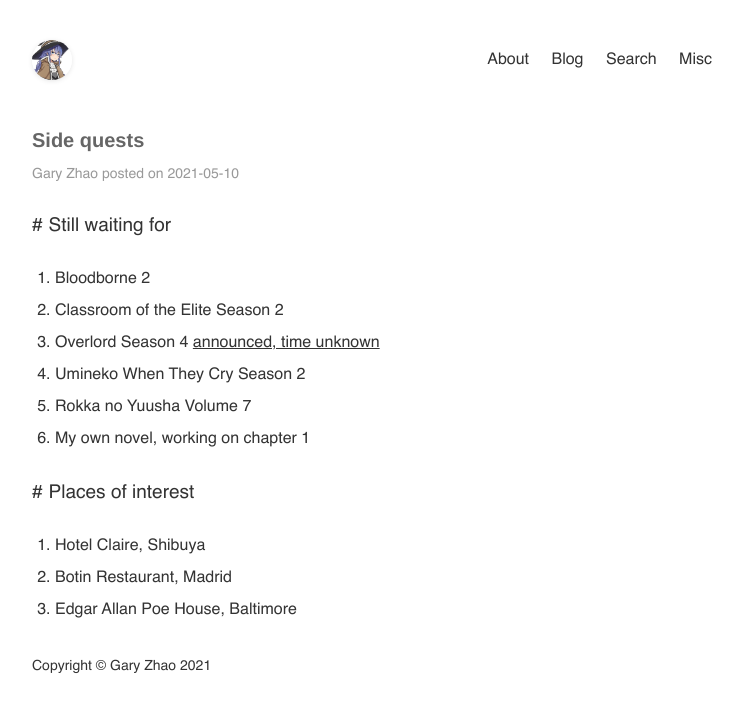
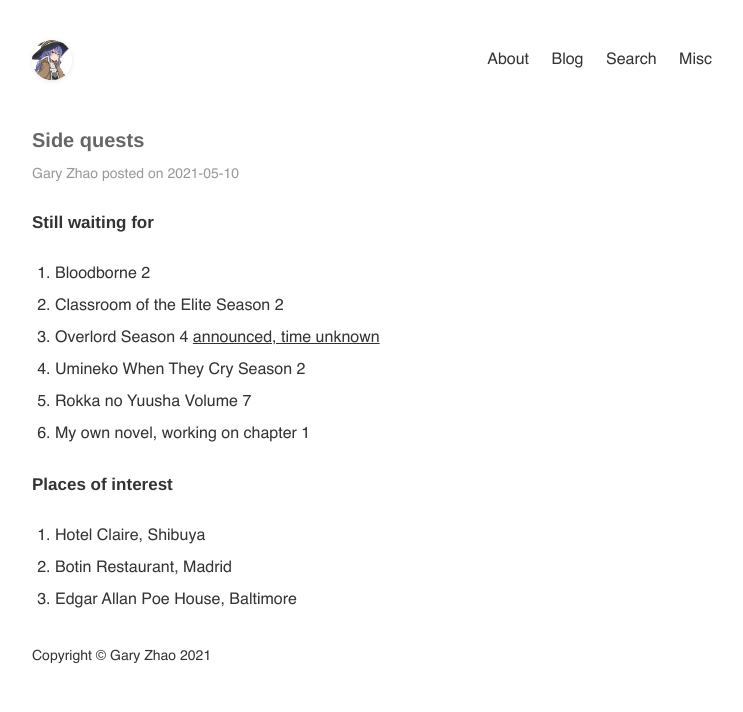
Before and after one commit to rz998/garyzhao.net, a Jekyll site: the page built from _posts/2021-05-10-questions.md, in a window 1280 px wide. Shown: the top 712 px of the page, without its empty margins (268-1011 px from the left). Built offline with Jekyll 4.4.1, drawn with Linux system fonts in a browser that asks for light colours.

```diff
--- a/_posts/2021-05-10-questions.md
+++ b/_posts/2021-05-10-questions.md
@@ -5,7 +5,7 @@ categories: [fun]
 
 ---
 
-## Still waiting for
+### Still waiting for
 
 1. Bloodborne 2
 
@@ -19,7 +19,7 @@ categories: [fun]
 
 6. My own novel, working on chapter 1
 
-## Places of interest
+### Places of interest
 
 1. Hotel Claire, Shibuya
 
```
